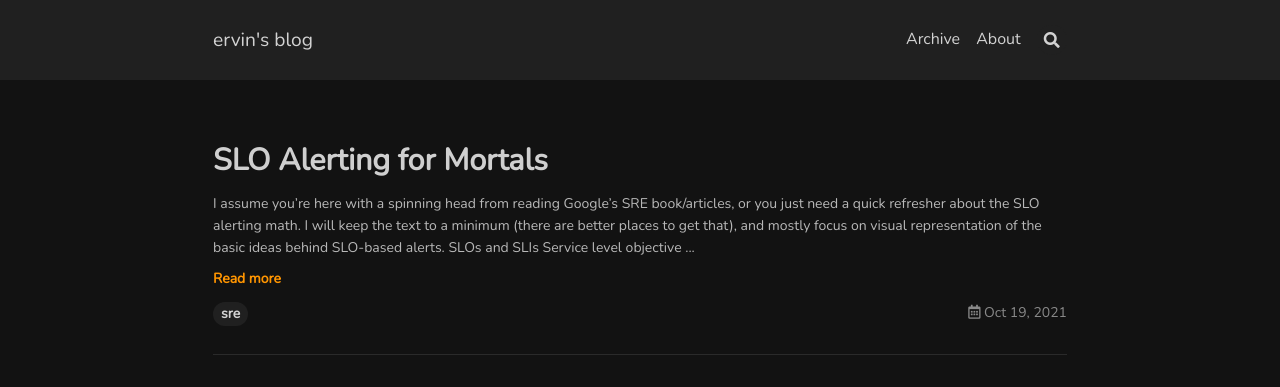
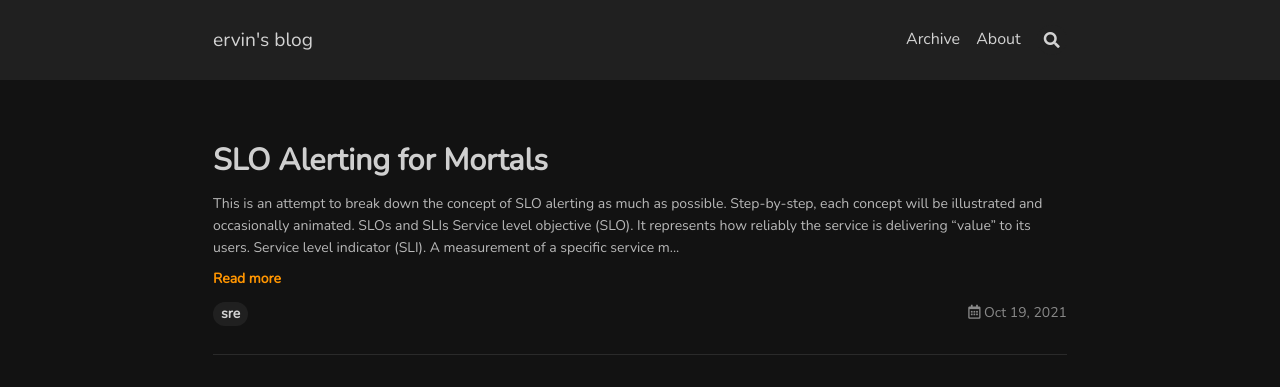
Before and after one commit to ervinb/ervinb.github.io, a Jekyll site: the page built from index.html, in a window 1280 px wide and 900 px high. Shown: the top 387 px of the window. Built offline with Jekyll 4.4.1, drawn with Linux system fonts in a browser that asks for light colours; nearby versions of some CDN libraries; the list of posts is cut into pages by our own code; part of the change alters nothing that is shown.

Commit message:
:Update SLO article

```diff
--- a/_posts/2021-10-19-slo-alerting-for-mortals.md
+++ b/_posts/2021-10-19-slo-alerting-for-mortals.md
@@ -5,17 +5,16 @@ tags: sre
 key: slo-alerting
 ---
 
-I assume you're here with a spinning head from reading Google's SRE book/articles,
-or you just need a quick refresher about the SLO alerting math.
-
-I will keep the text to a minimum (there are [better places to get that](https://sre.google/workbook/alerting-on-slos/)), and mostly
-focus on visual representation of the basic ideas behind SLO-based alerts.
-
+This is an attempt to break down the concept of SLO alerting as much as possible.
+Step-by-step, each concept will be illustrated and occasionally animated.
 
 ## SLOs and SLIs
 
 Service level objective (SLO). It represents how reliably the service is delivering "value" to its users.
+
+
 Service level indicator (SLI). A measurement of a specific service metric. We're using SLIs and math to define an SLO.
+
 
 A 99.9% SLO per month means if 0.1% of requests fail, that's *acceptable*, and it will not cause panic around the globe.
 That allowed error rate is also known as the *error budget*.
@@ -27,15 +26,23 @@ We're ok with the fact that 1 in every 1K requests will fail.
 An SLI can be the error rate of the incoming requests.
 ![slo-vs-sli](/assets/images/slo-alerting/sli-slo-init.png)
 
+That 0.1% of wiggle room is the limit above we don't want to go - the error budget.
+
+![error-budget-timeline](/assets/images/slo-alerting/error-budget-timeline.png)
+
 
 ## Converting time
 
 Most of the math involved here is about converting various time units (i.e 1 month to hours)
-and checking the ratio between them (i.e. 1h is 0.14% of a month).
+and checking the ratio between them (i.e. 1h is 0.14% of a month). Then using those ratios
+with existing SLIs to come to an SLO condition.
 
 ![time-conversion](/assets/images/slo-alerting/time-conv.png)
 
 Time wise, a 0.1% error rate for a month means a 43 minute complete downtime.
+
+![slo-time](/assets/images/slo-alerting/metric-slo-timeline.png)
+
 
 
 ## Burn rate
@@ -53,26 +60,30 @@ That "tilting" is also called the *burn rate*.
 
 ## Defining the first alert
 
-As a start, we define the following alert condition.
+As a start, we define the following alert condition, which is identical to the SLO.
 
 ![initial-alert-condition](/assets/images/slo-alerting/slo-query-first.png)
 
-This translates to "if the green line starts tilting left: alert!"
+Keeping the graph above in mind, this translates to "if the green line starts tilting left: alert!"
 
-And it is fine until it starts to alert 19 times a day. The slightest increase of error rate will trigger an alert. If we have a constant
-error rate just above our threshold for an hour, we will burn through roughly 0.14% of the error budget.
-(1 hour is 0.14% of 1 month.)
+To reiterate on our timeline, the error budget spans out across the whole month. The alert we defined operates in an hour long time window.
+It follows that the 1 hour time window is of course not the whole month, but only 0.14% percent of it. At the error rate of 0.1% (our SLO), and during
+that 1 hour long time window, 0.14% of the budget is consumed.
+
+![slo-vs-sli](/assets/images/slo-alerting/metric-slo-sli-timeline.png)
 
 Not really worth to wake up someone over it.
 
-To improve on this, let's say we want 2% of our monthly error budget to be burned within an hour, before the alert fires.
-So the budget burn is currently 0.14% per hour but we want 2%, so we need to multiply our threshold with some number to reach this new target.
+Another issue is that the alert will be active for almost an hour. (we will revisit this a bit later)
 
-Dividing the target with the current value gives us the multiplier: `2%/0.14% = 14.3`
+To improve on this, instead of the 0.14% budget burn in an hour, the alert should have a higher threshold and aim at a 2% burn.
+We need to multiply our threshold with some number to reach this new target.
+
+Dividing the target value with the current one gives us the multiplier: `2%/0.14% = 14.3`
 
 ![alert-condition-multiplied](/assets/images/slo-alerting/slo-query-first-144.png)
 
-This magic multiplier is called the burn rate (or "tilting of the green line to the left" as we defined it a couple of lines above).
+This magic multiplier is actually the burn rate (or "tilting of the green line to the left" as we defined it a couple of lines above).
 
 
 # Simulating an alert
```
Also changed, not shown: assets/images/slo-alerting/1h5m-query.png, assets/images/slo-alerting/error-budget-timeline.png (added), assets/images/slo-alerting/metric-slo-sli-timeline.png (added), assets/images/slo-alerting/metric-slo-timeline.png (added), assets/images/slo-alerting/sli-slo-init.png, assets/images/slo-alerting/slo-query-first-144.png, assets/images/slo-alerting/slo-query-first.png, assets/images/slo-alerting/time-5step-1h-trans.gif (added), 5 other files.
